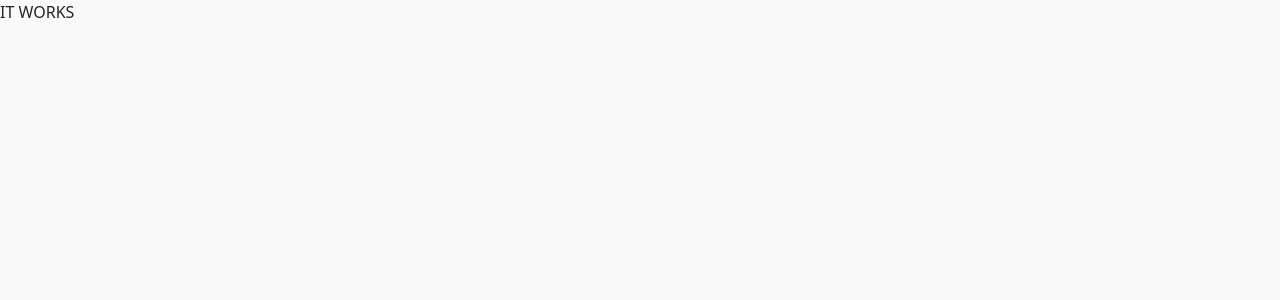
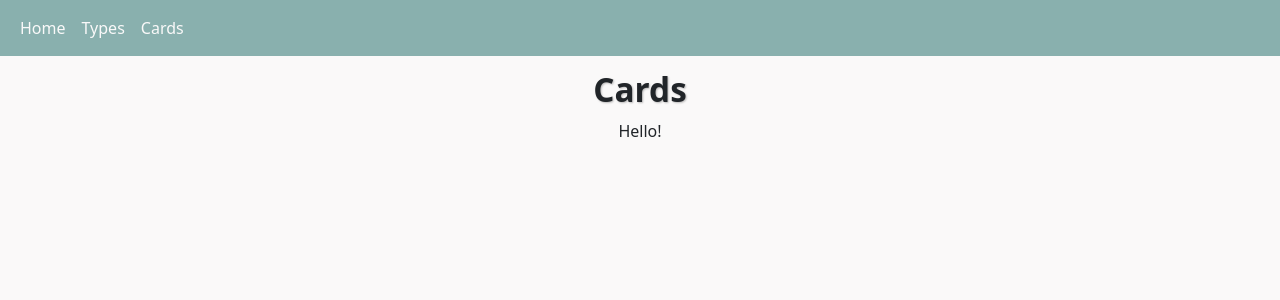
Before and after one commit to daniyarm2003/card-generator-angular, an Angular app: page /cards in a window 1280 px wide. Shown: the top 300 px of the page. Built offline with nearby package versions, Linux system fonts and the light colour scheme.

Commit message:
Refactor card and types page templates to use DefaultLayoutComponent and enhance loading indication

```diff
--- a/src/app/pages/card-page/card-page.component.html
+++ b/src/app/pages/card-page/card-page.component.html
@@ -1,3 +1,5 @@
-<div class="page-container">
-    <p>IT WORKS</p>
+<div>
+    <app-default-layout title="Cards">
+        Hello!
+    </app-default-layout>
 </div>
--- a/src/app/pages/card-page/card-page.component.ts
+++ b/src/app/pages/card-page/card-page.component.ts
@@ -1,11 +1,12 @@
 import { Component } from '@angular/core';
+import { DefaultLayoutComponent } from "../../layouts/default-layout/default-layout.component";
 
 @Component({
   selector: 'app-card-page',
-  imports: [],
+  imports: [DefaultLayoutComponent],
   templateUrl: './card-page.component.html',
   styleUrl: './card-page.component.scss'
 })
 export class CardPageComponent {
-
+  public cardsLoading = false;
 }
--- a/src/app/pages/types-page/types-page.component.html
+++ b/src/app/pages/types-page/types-page.component.html
@@ -8,7 +8,9 @@
             <app-type-edit-modal [show]="showEditModal" [cardType]="curEditingCardType" (onClose)="handleModalClose()" (onAddType)="onAddType($event)" (onEditType)="onEditType($event)" />
         </div>
         <ng-template #typesLoading>
-            Loading...
+            <div class="spinner-border" role="status">
+                <span class="visually-hidden">Loading...</span>
+            </div>
         </ng-template>
     </app-default-layout>
 </div>
```
